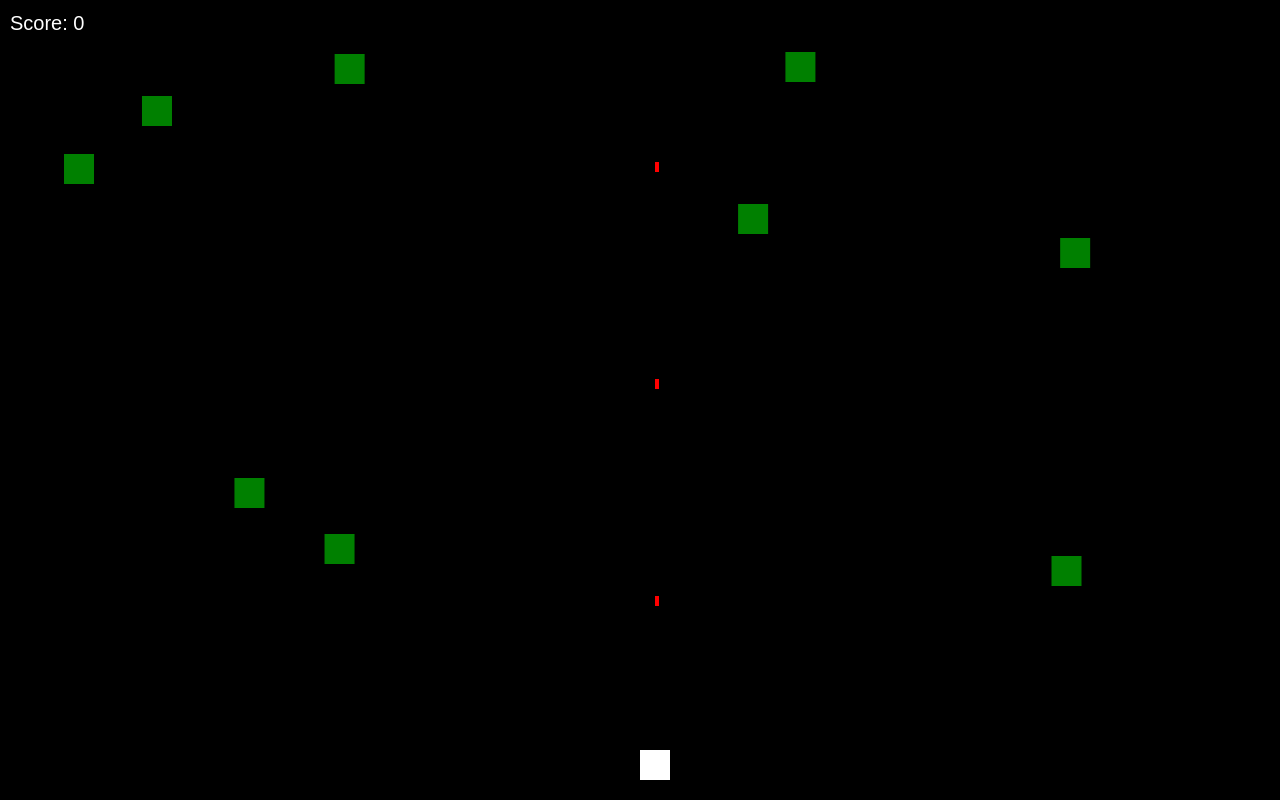
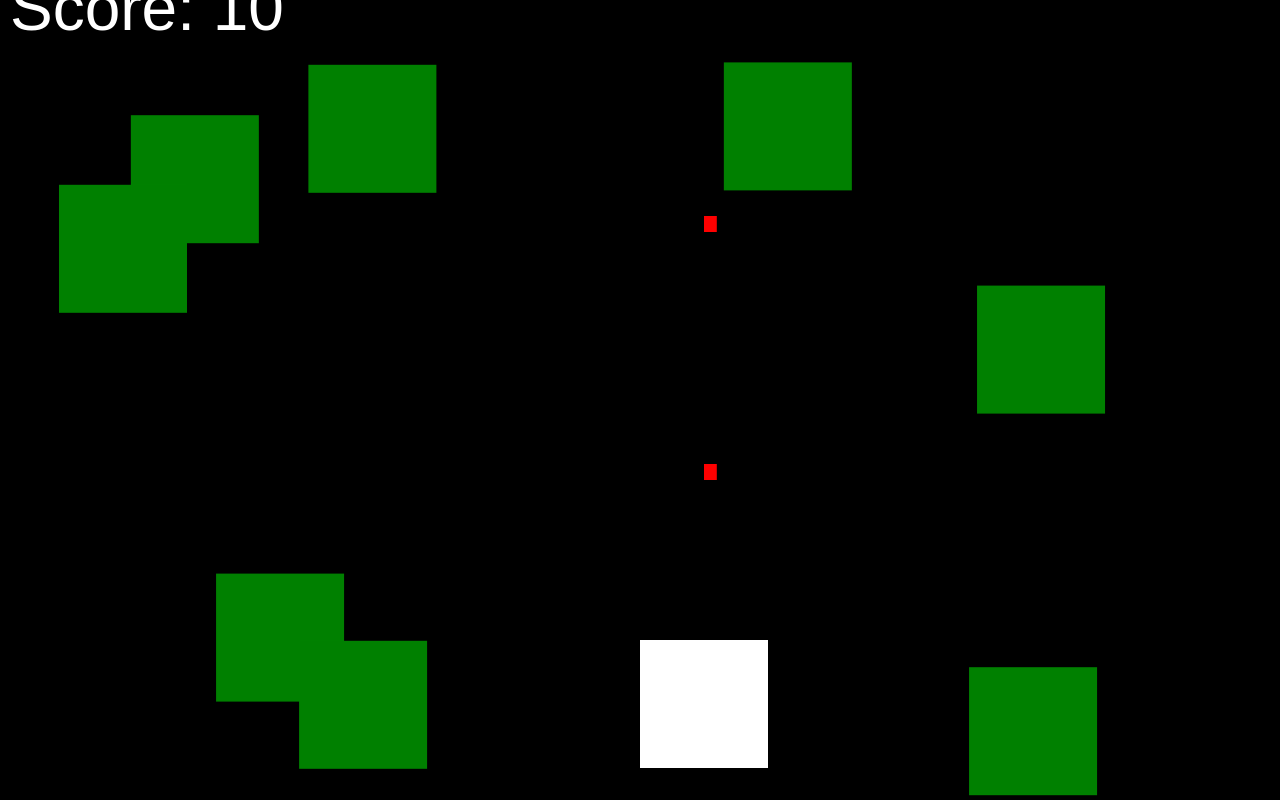
Before and after one commit to Sakai0920/space-shooter, a plain HTML site: page index.html in a window 1280 px wide. Drawn offline with Linux system fonts and the light colour scheme.

Commit message:
Update index.html

```diff
--- a/index.html
+++ b/index.html
@@ -19,29 +19,33 @@
         const canvas = document.getElementById('gameCanvas');
         const ctx = canvas.getContext('2d');
 
-        // Set canvas size to window size
+        canvas.width = window.innerWidth;
+        canvas.height = window.innerHeight;
+
+        const player = {
+            x: canvas.width / 2,
+            y: canvas.height * 0.8,
+            width: canvas.width * 0.1,
+            height: canvas.width * 0.1,
+            speed: 5
+        };
+
         function resizeCanvas() {
             canvas.width = window.innerWidth;
             canvas.height = window.innerHeight;
+            player.y = canvas.height * 0.8;
+            player.width = canvas.width * 0.1;
+            player.height = player.width;
+            player.x = Math.min(player.x, canvas.width - player.width);
         }
-        resizeCanvas();
+
         window.addEventListener('resize', resizeCanvas);
-
-        // Game objects
-        const player = {
-            x: canvas.width / 2,
-            y: canvas.height - 50,
-            width: 30,
-            height: 30,
-            speed: 5
-        };
 
         const bullets = [];
         const enemies = [];
         let score = 0;
         let lastShot = 0;
 
-        // Touch handling
         let touchX = null;
 
         canvas.addEventListener('touchstart', e => {
@@ -64,33 +68,30 @@
             touchX = null;
         });
 
-        // Auto shooting
         function autoShoot() {
             const now = Date.now();
-            if (now - lastShot > 500) {  // Shoot every 500ms
+            if (now - lastShot > 500) {
                 bullets.push({
                     x: player.x + player.width / 2,
                     y: player.y,
-                    width: 4,
-                    height: 10,
-                    speed: 7
+                    width: canvas.width * 0.01,
+                    height: canvas.height * 0.02,
+                    speed: canvas.height * 0.01
                 });
                 lastShot = now;
             }
         }
 
-        // Spawn enemies
         function spawnEnemy() {
             enemies.push({
-                x: Math.random() * (canvas.width - 30),
+                x: Math.random() * (canvas.width - player.width),
                 y: 0,
-                width: 30,
-                height: 30,
-                speed: 2
+                width: player.width,
+                height: player.width,
+                speed: canvas.height * 0.003
             });
         }
 
-        // Check collisions
         function checkCollision(rect1, rect2) {
             return rect1.x < rect2.x + rect2.width &&
                    rect1.x + rect1.width > rect2.x &&
@@ -98,19 +99,14 @@
                    rect1.y + rect1.height > rect2.y;
         }
 
-        // Game loop
         function gameLoop() {
-            // Clear canvas
             ctx.clearRect(0, 0, canvas.width, canvas.height);
 
-            // Auto shoot
             autoShoot();
 
-            // Draw player
             ctx.fillStyle = 'white';
             ctx.fillRect(player.x, player.y, player.width, player.height);
 
-            // Update and draw bullets
             for (let i = bullets.length - 1; i >= 0; i--) {
                 bullets[i].y -= bullets[i].speed;
                 ctx.fillStyle = 'red';
@@ -119,16 +115,13 @@
                 if (bullets[i].y < 0) bullets.splice(i, 1);
             }
 
-            // Spawn enemies
             if (Math.random() < 0.02) spawnEnemy();
 
-            // Update and draw enemies
             for (let i = enemies.length - 1; i >= 0; i--) {
                 enemies[i].y += enemies[i].speed;
                 ctx.fillStyle = 'green';
                 ctx.fillRect(enemies[i].x, enemies[i].y, enemies[i].width, enemies[i].height);
 
-                // Check bullet collisions
                 for (let j = bullets.length - 1; j >= 0; j--) {
                     if (checkCollision(bullets[j], enemies[i])) {
                         bullets.splice(j, 1);
@@ -138,22 +131,19 @@
                     }
                 }
 
-                // Check player collision
                 if (enemies[i] && checkCollision(player, enemies[i])) {
                     alert(`Game Over! Score: ${score}`);
                     location.reload();
                     return;
                 }
 
-                // Remove enemies that passed the screen
                 if (enemies[i] && enemies[i].y > canvas.height) {
                     enemies.splice(i, 1);
                 }
             }
 
-            // Draw score
             ctx.fillStyle = 'white';
-            ctx.font = '20px Arial';
+            ctx.font = `${Math.floor(canvas.width * 0.05)}px Arial`;
             ctx.fillText(`Score: ${score}`, 10, 30);
 
             requestAnimationFrame(gameLoop);
```
